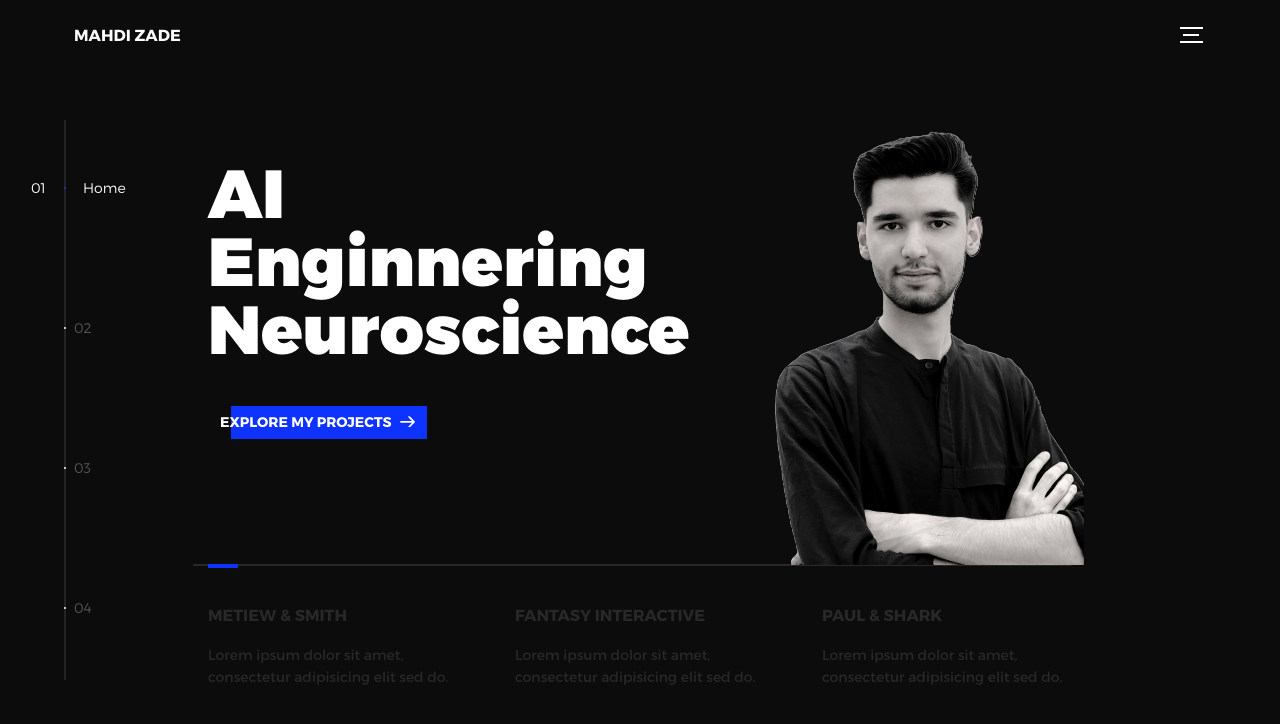
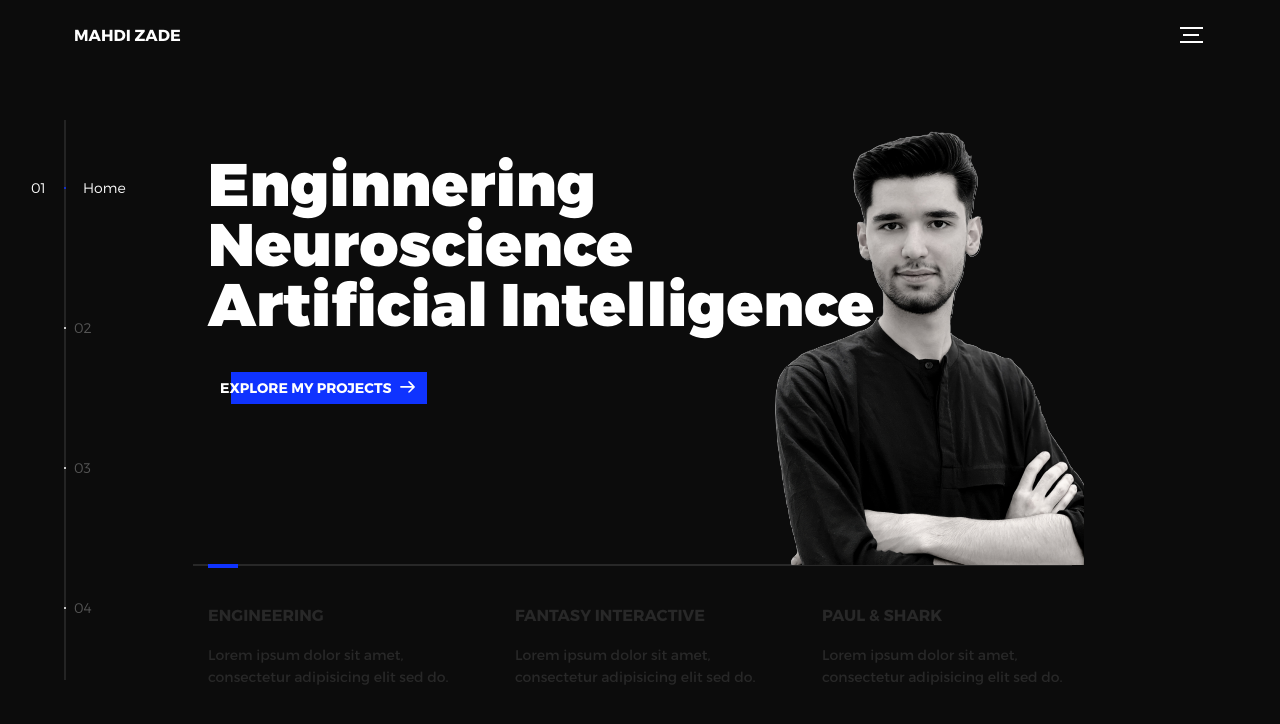
Before and after one commit to mahdi-zade/mahdi-zade.github.io, a plain HTML site: page index.html in a window 1280 px wide. Drawn offline with nearby package versions, Linux system fonts and the light colour scheme.

Commit message:
Update index.html

```diff
--- a/index.html
+++ b/index.html
@@ -44,8 +44,8 @@
           <li class="l-section section section--is-active">
             <div class="intro">
               <div class="intro--banner">
-                <h1>AI<br>Enginnering<br>Neuroscience</h1>
-                <button class="cta"onclick="work">Explore My Projects
+                <h1 style="font-size:60px;">Enginnering<br>Neuroscience<br>Artificial Intelligence</h1>
+                <button class="cta" onclick="projects">Explore My Projects
                   <svg version="1.1" id="Layer_1" xmlns="http://www.w3.org/2000/svg" xmlns:xlink="http://www.w3.org/1999/xlink" x="0px" y="0px" viewBox="0 0 150 118" style="enable-background:new 0 0 150 118;" xml:space="preserve">
                   <g transform="translate(0.000000,118.000000) scale(0.100000,-0.100000)">
                     <path d="M870,1167c-34-17-55-57-46-90c3-15,81-100,194-211l187-185l-565-1c-431,0-571-3-590-13c-55-28-64-94-18-137c21-20,33-20,597-20h575l-192-193C800,103,794,94,849,39c20-20,39-29,61-29c28,0,63,30,298,262c147,144,272,271,279,282c30,51,23,60-219,304C947,1180,926,1196,870,1167z"/>
@@ -57,7 +57,7 @@
               </div>
               <div class="intro--options">
                 <a href="#0">
-                  <h3>Metiew &amp; Smith</h3>
+                  <h3>Engineering</h3>
                   <p>Lorem ipsum dolor sit amet, consectetur adipisicing elit sed do.</p>
                 </a>
                 <a href="#0">
```
